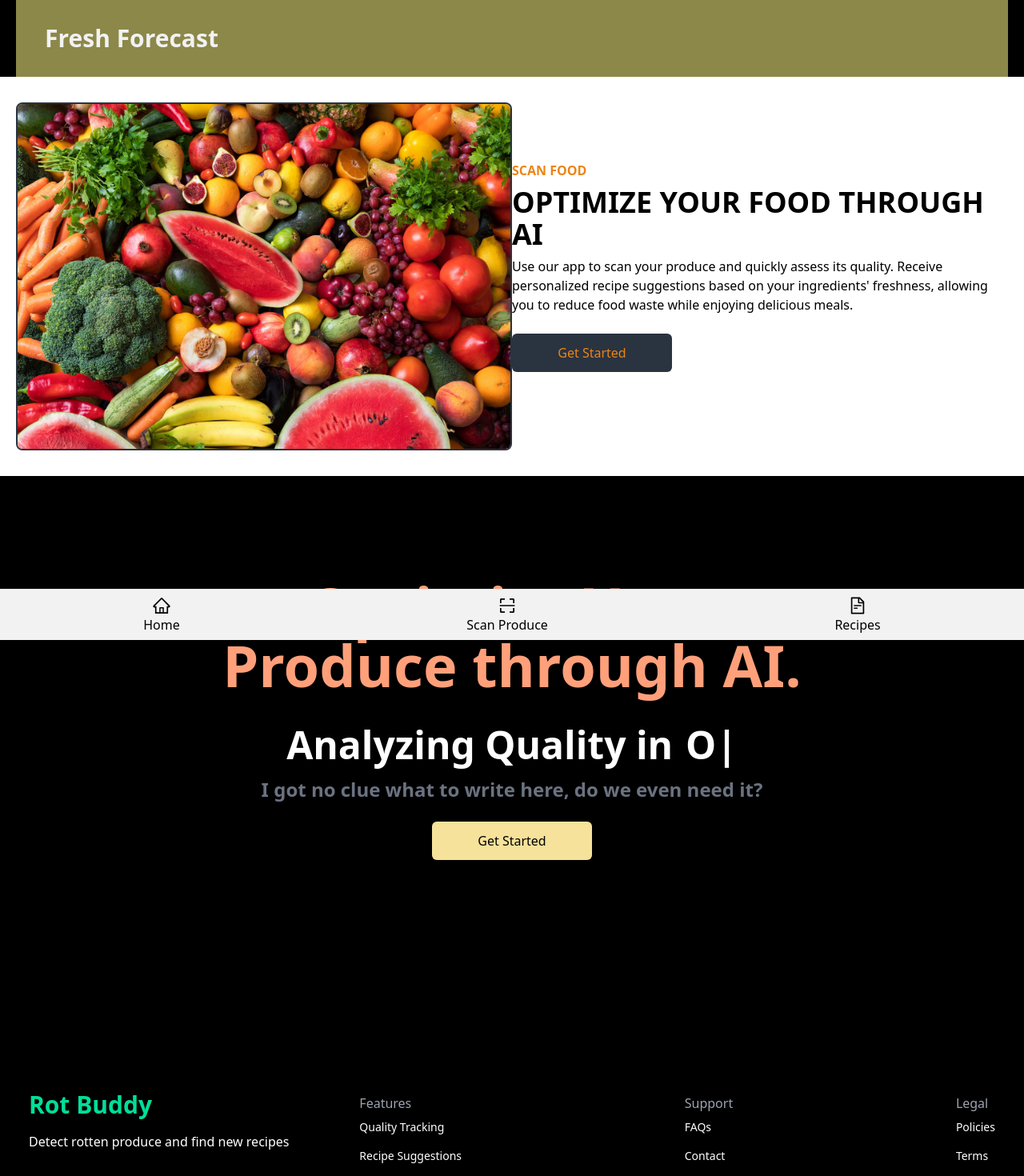
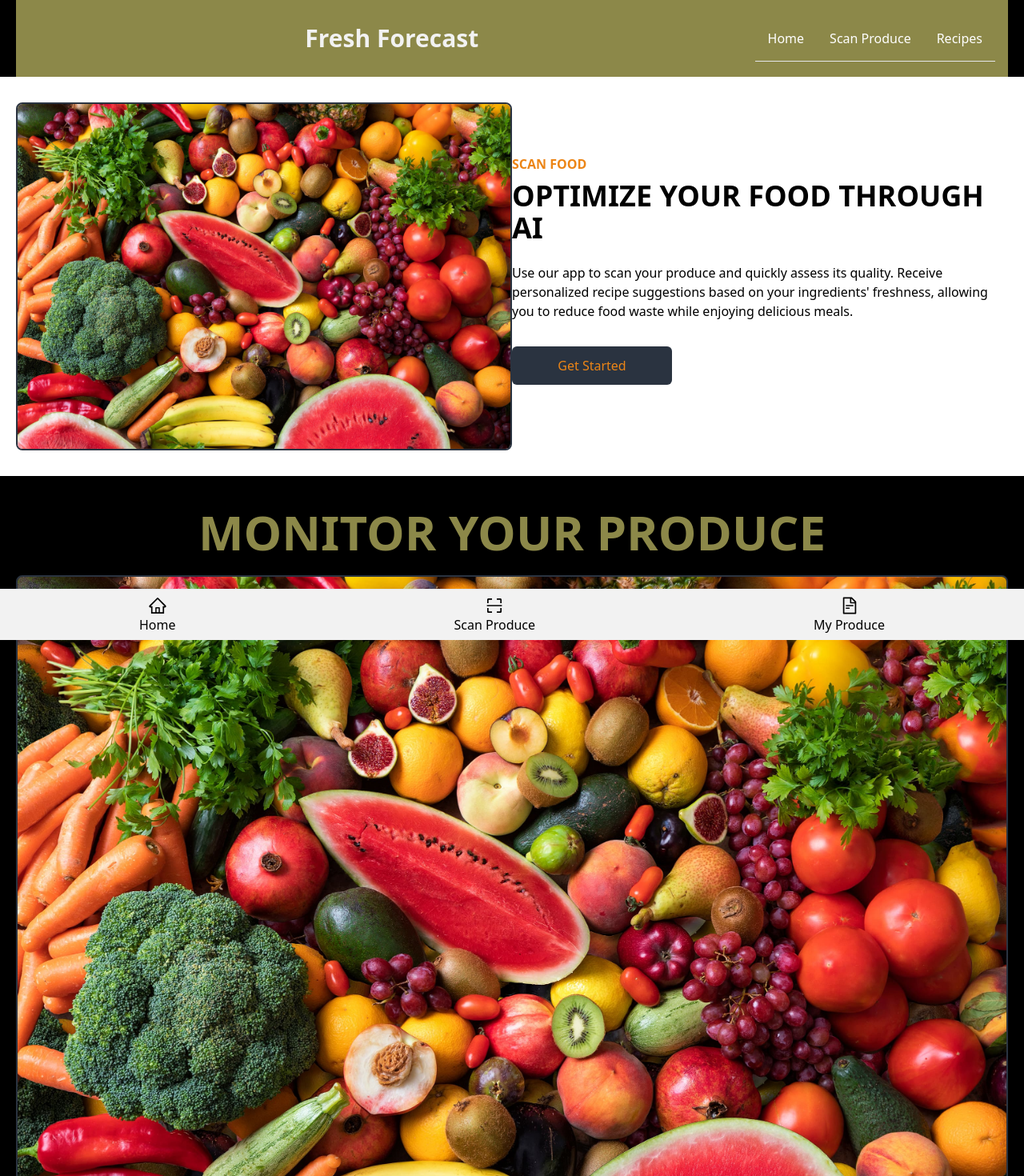
Before and after one commit to ArcCreate/Crisp.AI, a React (Vite) app in the folder FrontEnd/freshForecastApp/: page / in a window 1280 px wide. Shown: the top 1470 px of the page at 80% size. Built offline with nearby package versions, Linux system fonts and the light colour scheme.

Commit message:
Home Screen finished v1

```diff
--- /dev/null
+++ b/FrontEnd/freshForecastApp/src/ScanPage.tsx
@@ -0,0 +1,39 @@
+// src/pages/ScanPage.tsx
+import React, { useState } from 'react';
+
+const ScanPage: React.FC = () => {
+  const [selectedFile, setSelectedFile] = useState<File | null>(null);
+
+  const handleFileChange = (event: React.ChangeEvent<HTMLInputElement>) => {
+    if (event.target.files && event.target.files[0]) {
+      setSelectedFile(event.target.files[0]);
+    }
+  };
+
+  const handleSubmit = () => {
+    // You can handle the image processing logic here
+    if (selectedFile) {
+      console.log("Uploaded file:", selectedFile);
+    }
+  };
+
+  return (
+    <div className="w-full h-screen flex flex-col justify-center items-center bg-black text-white">
+      <h1 className="text-3xl font-bold mb-4">Scan Your Produce</h1>
+      <input
+        type="file"
+        accept="image/*"
+        onChange={handleFileChange}
+        className="my-4"
+      />
+      <button
+        onClick={handleSubmit}
+        className="bg-[#EC8516] text-black w-[200px] rounded-md font-medium my-6 py-3"
+      >
+        Upload
+      </button>
+    </div>
+  );
+};
+
+export default ScanPage;
--- a/FrontEnd/freshForecastApp/src/components/BottomNav.tsx
+++ b/FrontEnd/freshForecastApp/src/components/BottomNav.tsx
@@ -16,7 +16,7 @@ const BottomNav = () => {
       </div>
       <div className="flex flex-col items-center">
         <AiOutlineFileText size={24} />
-        <span>Recipes</span>
+        <span>My Produce</span>
       </div>
     </div>
   );
--- a/FrontEnd/freshForecastApp/src/components/Footer.tsx
+++ b/FrontEnd/freshForecastApp/src/components/Footer.tsx
@@ -1,10 +1,10 @@
 import { FaFacebookSquare, FaGithubSquare, FaInstagram, FaTwitterSquare } from 'react-icons/fa';
 
 const Footer = () => (
-  <div className='max-w-[1240px] mx-auto pt-16 pb-8 px-4 grid lg:grid-cols-3 gap-8 text-white'>
+  <div className='max-w-[1240px] mx-auto pt-0 pb-8 px-4 grid lg:grid-cols-3 gap-4 text-white'>
     <div>
-      <h1 className='text-3xl font-bold text-[#00df9a]'>Rot Buddy</h1>
-      <p className='py-4'>Detect rotten produce and find new recipes</p>
+      <h1 className='text-3xl font-bold text-[#00df9a]'>Fresh Forecast</h1>
+      <p className='py-2'>Detect rotten produce and find new recipes</p>
       <div className='flex justify-between mt-4'>
         <FaFacebookSquare size={30} />
         <FaInstagram size={30} />
@@ -12,26 +12,26 @@ const Footer = () => (
         <FaGithubSquare size={30} />
       </div>
     </div>
-    <div className='lg:col-span-2 flex justify-between mt-1'>
+    <div className='lg:col-span-2 flex justify-between '>
       <div>
         <h6 className='font-medium text-gray-400'>Features</h6>
         <ul>
           <li className='py-2 text-sm'>Quality Tracking</li>
-          <li className='py-2 text-sm'>Recipe Suggestions</li>
+          <li className='py-2 text-sm'>----</li>
         </ul>
       </div>
       <div>
         <h6 className='font-medium text-gray-400'>Support</h6>
         <ul>
           <li className='py-2 text-sm'>FAQs</li>
-          <li className='py-2 text-sm'>Contact</li>
+          <li className='py-2 text-sm'>----</li>
         </ul>
       </div>
       <div>
         <h6 className='font-medium text-gray-400'>Legal</h6>
         <ul>
           <li className='py-2 text-sm'>Policies</li>
-          <li className='py-2 text-sm'>Terms</li>
+          <li className='py-2 text-sm'>----</li>
         </ul>
       </div>
     </div>
--- a/FrontEnd/freshForecastApp/src/components/Hero.tsx
+++ b/FrontEnd/freshForecastApp/src/components/Hero.tsx
@@ -1,4 +1,5 @@
 import FreshProduceImage from "../assets/pic1.jpg";
+import { ReactTyped } from "react-typed";
 
 const Hero = () => {
   return (
@@ -16,12 +17,12 @@ const Hero = () => {
           <h1 className="md:text-4xl sm:text-3xl text-2xl font-bold py-2">
             OPTIMIZE YOUR FOOD THROUGH AI
           </h1>
-          <p>
+          <p className="py-4">
             Use our app to scan your produce and quickly assess its quality.
             Receive personalized recipe suggestions based on your ingredients'
             freshness, allowing you to reduce food waste while enjoying delicious meals.
           </p>
-          <button className="bg-[#2A3340] text-[#EC8516] w-[200px] rounded-md font-medium my-6 mx-auto md:mx-0 py-3">
+          <button className="bg-[#2A3340] text-[#EC8516] w-[200px] rounded-md font-medium my-4 mx-auto md:mx-0 py-3">
             Get Started
           </button>
         </div>
--- a/FrontEnd/freshForecastApp/src/components/Navbar.tsx
+++ b/FrontEnd/freshForecastApp/src/components/Navbar.tsx
@@ -1,13 +1,6 @@
-import React, { useState } from "react";
-import { AiOutlineClose, AiOutlineMenu } from "react-icons/ai";
+import React from "react";
 
 const Navbar = () => {
-  const [nav, setNav] = useState(false);
-
-  const handleNav = () => {
-    setNav(!nav);
-  };
-
   return (
     <div
       className="flex justify-between items-center h-24 max-w-[1240px] mx-auto px-4 text-white"
@@ -16,57 +9,21 @@ const Navbar = () => {
       }}
     >
       <h1
-        className="w-full text-3xl font-bold"
+        className="text-3xl font-bold mx-auto" // Center the title with mx-auto
         style={{
           color: "var(--whitish)",
-          marginTop: nav ? "0px" : "0px",
-          transition: "margin-top 0.3s ease",
-          paddingLeft: "20px",
         }}
       >
         Fresh Forecast
       </h1>
-      <div onClick={handleNav} className="block md:hidden">
-        {nav ? (
-          <AiOutlineClose size={20} color="var(--whitish)" />
-        ) : (
-          <AiOutlineMenu size={20} color="var(--whitish)" />
-        )}
-      </div>
-      <ul
-        className={
-          nav
-            ? "fixed left-0 top-0 w-[75%] h-full border-r border-r-var(--medium-gray) bg-[#2A3340] ease-in-out duration-500 rounded-r-lg" // Added rounded-r-lg for rounding the right side
-            : "ease-in-out duration-500 fixed left-[-100%]"
-        }
-      >
-        <h1
-          className="w-full text-3xl font-bold"
-          style={{
-            color: "var(--whitish)",
-            marginTop: "20px",
-            marginBottom: "20px",
-            paddingLeft: "20px",
-          }}
-        >
-          FRESH FORECAST
-        </h1>
-        <li
-          className="p-4 border-b border-var(--orange)"
-          style={{ color: "var(--whitish)", paddingLeft: "20px" }}
-        >
+      <ul className="hidden md:flex">
+        <li className="p-4 border-b border-var(--orange) text-var(--whitish)">
           Home
         </li>
-        <li
-          className="p-4 border-b border-var(--medium-gray)"
-          style={{ color: "var(--whitish)", paddingLeft: "20px" }}
-        >
+        <li className="p-4 border-b border-var(--medium-gray) text-var(--whitish)">
           Scan Produce
         </li>
-        <li
-          className="p-4 border-b border-var(--medium-gray)"
-          style={{ color: "var(--whitish)", paddingLeft: "20px" }}
-        >
+        <li className="p-4 border-b border-var(--medium-gray) text-var(--whitish)">
           Recipes
         </li>
       </ul>
--- a/FrontEnd/freshForecastApp/src/components/RecipeSection.tsx
+++ b/FrontEnd/freshForecastApp/src/components/RecipeSection.tsx
@@ -1,30 +1,39 @@
-import { ReactTyped } from "react-typed";
+import { ReactTyped } from "react-typed"; // Ensure correct import
+import FreshProduceImage from "../assets/pic1.jpg"; // Ensure you have the correct path for the image
 
-
-const RecipeSection = () => {
+const ProduceSection = () => {
   return (
-    <div className='text-white'>
-      <div className='max-w-[800px] mt-[-96px] w-full h-screen mx-auto text-center flex flex-col justify-center px-4'>
-        <h1 className='md:text-7xl sm:text-6xl text-4xl font-bold md:py-6 text-[#FFA07A]'>
-          Optimize Your Produce through AI.
+    <div className="w-full bg-black py-4 px-4 text-white">
+      <div className="max-w-[1240px] mx-auto text-center">
+        <h1 className="md:text-6xl sm:text-5xl text-4xl font-bold pb-2 pt-6 text-[#8C8849]">
+          MONITOR YOUR PRODUCE
         </h1>
-        <div className='flex justify-center items-center'>
-          <p className='md:text-5xl sm:text-4xl text-xl font-bold py-4'>
-            Analyzing Quality in
-          </p>
-          <ReactTyped
-            className='md:text-5xl sm:text-4xl text-xl font-bold md:pl-4 pl-2'
-            strings={['APPLES', 'BANANAS', 'ORANGES']}
-            typeSpeed={70}
-            backSpeed={60}
-            loop
+        <div className="flex justify-center items-center">
+          <img
+            className="rounded-lg border-2 border-[#2A3340] mx-auto my-4 object-cover"
+            src={FreshProduceImage}
+            alt="Fresh Produce"
           />
         </div>
-        <p className='md:text-2xl text-xl font-bold text-gray-500'>I got no clue what to write here, do we even need it?</p>
-        <button className='bg-[#F6E29A] w-[200px] rounded-md font-medium my-6 mx-auto py-3 text-black'>Get Started</button>
+        <p className="md:text-2xl text-xl font-bold text-white py-4">
+          Get notified when your produce is
+          <div>
+            <ReactTyped
+              className="font-bold text-[#EC8516]"
+              strings={["ROTTEN", "FRESH", "UNRIPED"]}
+              typeSpeed={70}
+              backSpeed={60}
+              loop
+            />
+          </div>
+        </p>
+
+        <button className="bg-[#2A3340] text-[#EC8516] w-[200px] rounded-md font-medium my-3 mx-auto py-3">
+          Get Started
+        </button>
       </div>
     </div>
   );
 };
 
-export default RecipeSection;
+export default ProduceSection;
--- /dev/null
+++ b/package.json
@@ -0,0 +1,5 @@
+{
+  "dependencies": {
+    "react-router-dom": "^6.27.0"
+  }
+}
```
Also changed, not shown: 1 other file (tests, documents, lock files or other folders).
